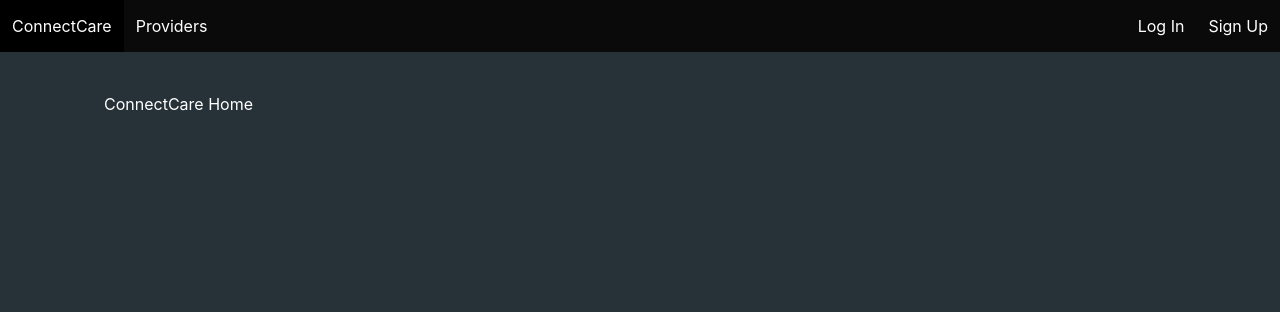
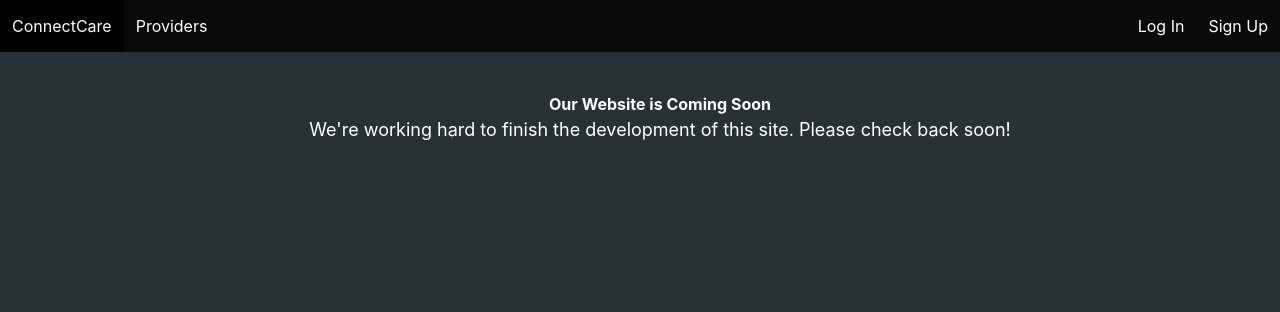
Before and after one commit to anthowest/ConnectCare, a Django app: page / in a window 1280 px wide. Shown: the top 312 px of the page. Run offline with Django 4.2, Linux system fonts and the light colour scheme.

Commit message:
Home page edits

```diff
--- a/main_app/static/styles/main.css
+++ b/main_app/static/styles/main.css
@@ -2,6 +2,10 @@ body {
     background-color: #263238;
     color: #ffffff;
     min-height: 100vh;
+  }
+
+  .home-page {
+    text-align: center;
   }
 
   h1,
--- a/main_app/templates/home.html
+++ b/main_app/templates/home.html
@@ -9,7 +9,11 @@
     <body>
         {% extends 'base.html' %}
         {% block content %}
-        <h1>ConnectCare Home</h1>
+        <div class="home-page">
+            <!-- <h1>ConnectCare Home</h1> -->
+            <h3><b>Our Website is Coming Soon</b></h3>
+            <p>We're working hard to finish the development of this site. Please check back soon!</p>
+        </div>
         {% endblock %}
     </body>
 </html>
```
